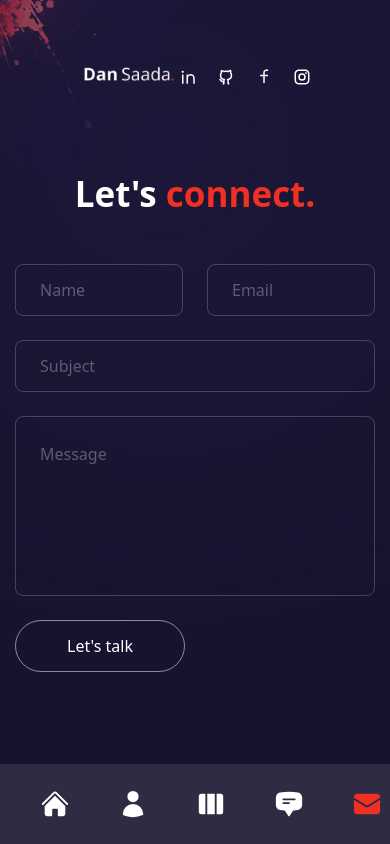
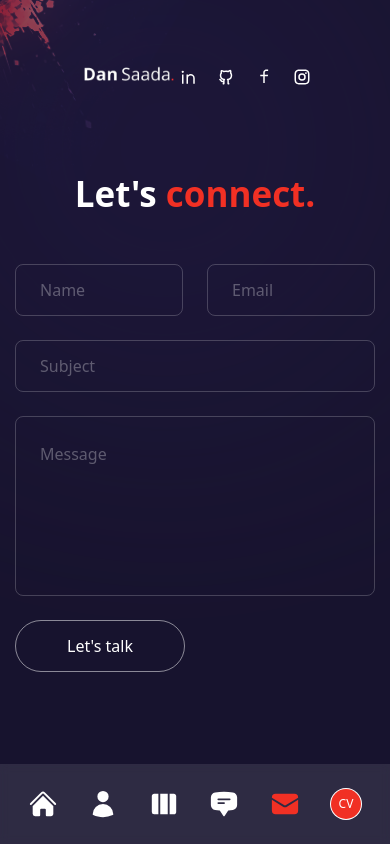
Before and after one commit to DanSaada/Portfolio, a Next.js app: page /contact in a window 390 px wide. Built offline with nearby package versions, Linux system fonts and the light colour scheme.

Commit message:
fixed the nav bug in small screens

```diff
--- a/components/Nav.js
+++ b/components/Nav.js
@@ -58,12 +58,12 @@ const Nav = () => {
                 </div>
               </div>
               {/* icon */}
-              <div className='ml-6 mr-6'>{link.icon}</div>
+              <div className='ml-3 mr-3'>{link.icon}</div>
             </Link>);
         })}
 
         {/* Download CV Button */}
-       <div className="mx-auto xl:mx-0 ml-6 mr-6">
+       <div className="mx-auto xl:mx-0 ml-3 mr-3">
           <a href={'/Dan Saada CV.pdf'} download className="relative w-[32px] h-[32px] flex justify-center items-center
                                           rounded-full bg-white bg-center bg-no-repeat group lg:bottom-[20%]">
             <div className="flex relative w-[30px] h-[30px] items-center justify-center rounded-full bg-accent
```
